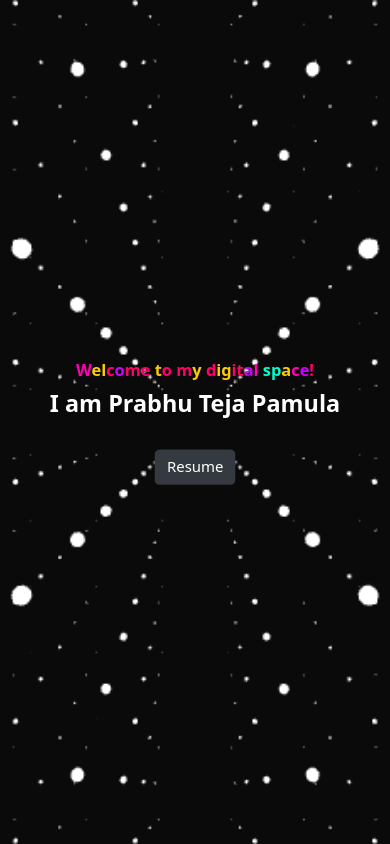
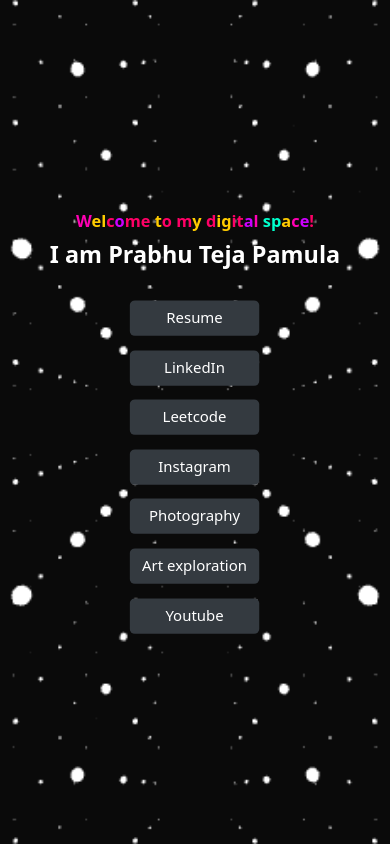
Before and after one commit to prabhutejapamula/portfolio, an Angular app: page /navigationMenu in a window 390 px wide. Built offline with nearby package versions, Linux system fonts and the light colour scheme.

Commit message:
refactor: added addtional button for additional uses

```diff
--- a/src/app/navigation-menu/navigation-menu.component.html
+++ b/src/app/navigation-menu/navigation-menu.component.html
@@ -7,9 +7,14 @@
             <span class="name-text">I am Prabhu Teja Pamula</span>
         </h2>
     </div>
-
-    <div class="resume-link mt-4">
+    <div class="resume-link mt-4 d-flex gap-3">
         <button class="btn btn-dark resume-btn" (click)="openResume()">Resume</button>
+        <button class="btn btn-dark resume-btn" (click)="openLinkedIn()">LinkedIn</button>
+        <button class="btn btn-dark resume-btn" (click)="openLeetcode()">Leetcode</button>
+        <button class="btn btn-dark resume-btn" (click)="openInstagram()">Instagram</button>
+        <button class="btn btn-dark resume-btn" (click)="openPhotography()">Photography</button>
+        <button class="btn btn-dark resume-btn" (click)="openArtExploration()">Art exploration</button>
+        <button class="btn btn-dark resume-btn" (click)="openYoutube()">Youtube</button>
     </div>
 
     <div class="animated-threads">
--- a/src/app/navigation-menu/navigation-menu.component.scss
+++ b/src/app/navigation-menu/navigation-menu.component.scss
@@ -11,6 +11,26 @@
     text-align: center;
 }
 
+#glowing-text {
+    font-size: 1.7vw;
+    font-weight: bold;
+    color: #ffffff;
+    transition: color 0.5s ease-in-out;
+}
+
+.name-text {
+    color: white;
+    font-size: 3vw;
+    font-weight: bold;
+}
+
+.resume-link {
+    display: flex;
+    flex-wrap: wrap;
+    gap: 1rem;
+    justify-content: center;
+    margin-top: 1rem;
+}
 
 .resume-btn {
     position: relative;
@@ -42,20 +62,6 @@
     }
 }
 
-
-#glowing-text {
-    font-size: 1.7vw;
-    font-weight: bold;
-    color: #ffffff;
-    transition: color 0.5s ease-in-out;
-}
-
-.name-text {
-    color: white;
-    font-size: 3vw;
-    font-weight: bold;
-}
-
 @media (max-width: 768px) {
     #glowing-text {
         font-size: 3.2vw;
@@ -65,7 +71,13 @@
         font-size: 5vw;
     }
 
+    .resume-link {
+        flex-direction: column;
+        align-items: center;
+    }
+
     .resume-btn {
+        width: 100%;
         font-size: 1rem;
         padding: 8px 16px;
     }
@@ -81,6 +93,7 @@
     }
 
     .resume-btn {
+        width: 100%;
         font-size: 0.9rem;
         padding: 6px 12px;
     }
--- a/src/app/navigation-menu/navigation-menu.component.ts
+++ b/src/app/navigation-menu/navigation-menu.component.ts
@@ -39,4 +39,28 @@
     window.open('assets/PrabhuTejaPamula.pdf', '_blank');
   }
 
+  openLinkedIn(): void {
+    window.open("https://www.linkedin.com/in/prabhu-teja-pamula/", '_blank');
+  }
+
+  openLeetcode(): void {
+    window.open("https://leetcode.com/u/prabhutejapamula/", '_blank');
+  }
+
+  openInstagram(): void {
+    window.open("https://www.instagram.com/prabhu.tejaa/", '_blank');
+  }
+
+  openPhotography(): void {
+    window.open("https://www.instagram.com/eye.37._/", '_blank');
+  }
+
+  openArtExploration(): void {
+    window.open("https://www.instagram.com/xplore______/", '_blank');
+  }
+
+  openYoutube(): void {
+    window.open("https://www.youtube.com/@anotherhuman137/", '_blank');
+  }
+
 }
```
